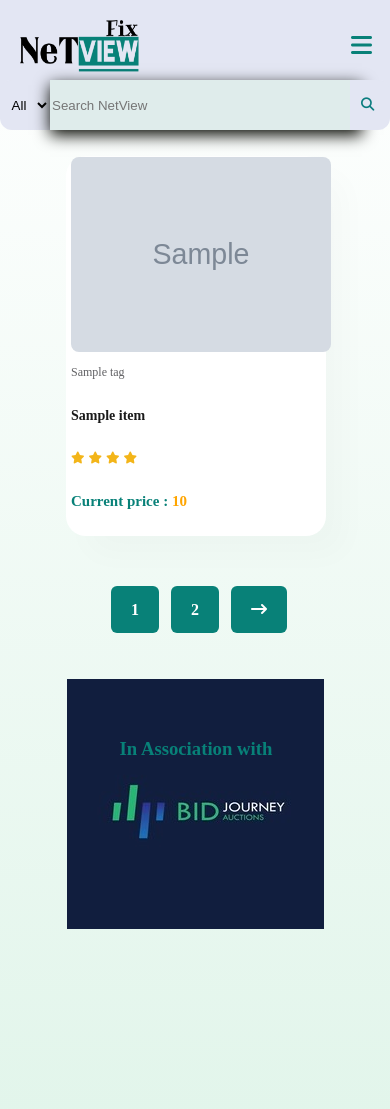
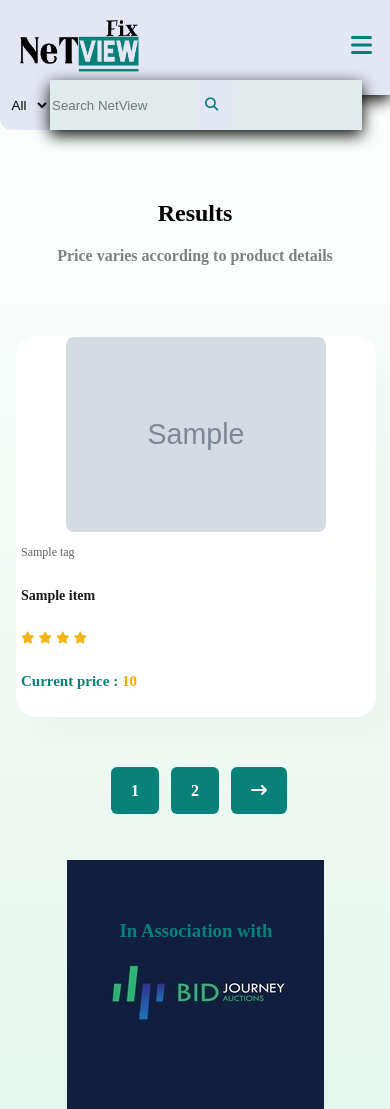
Before and after one commit to Hostine-254/Netview_Auction, a Django app: template bidding/templates/search.html in a window 390 px wide. Shown: the top 1109 px of the page. Run offline with Django 3.2, Linux system fonts and the light colour scheme; the template is opened without the code that fills it: most values are stand-ins (such as "Sample title", 1, 10 or a date in 2020); grey boxes marked "Sample" are stand-in pictures; some libraries are stand-ins or nearby versions.

Commit message:
edited user interface

```diff
--- a/bidding/bidding/settings.py
+++ b/bidding/bidding/settings.py
@@ -25,7 +25,7 @@ SECRET_KEY = 'vhzy_m5%i=mo*cq4+j$i5-2)kc_9s+%&t5s+dkz5ck_%m5dhhs'
 # SECURITY WARNING: don't run with debug turned on in production!
 DEBUG = True
 
-ALLOWED_HOSTS = ['2539-80-240-202-236.ngrok-free.app','localhost','127.0.0.1']
+ALLOWED_HOSTS = ['a606-80-240-202-236.ngrok-free.app','localhost','127.0.0.1']
 
 
 # Application definition
--- a/bidding/static/css/home1.css
+++ b/bidding/static/css/home1.css
@@ -252,7 +252,7 @@ display: block;
 
   /* products */
 
-  #product1{
+#product1{
     text-align: center;
     margin-left: 2%;
     margin-right: 1.5%;
@@ -785,6 +785,11 @@ footer .copyright{
     border-top-right-radius: 5px;
 }
 
+.search-dat{
+    margin-top: 200px;
+    margin-bottom: 20px;
+}
+
 /*container7 */
 
  /* small devices */
@@ -815,6 +820,12 @@ footer .copyright{
     }
   }
   @media screen and (max-width: 676px){
+    .nav-search .search-icon{
+        position: inherit;
+        right: 40%;
+
+
+    }
     #navibar li{
         padding: 0 16px;
     }
@@ -865,6 +876,10 @@ footer .copyright{
     .banner img{
         width: 100%;
         height: 200px;
+    }
+    #product1 .pro{
+        width: 50%;
+        min-width: 350px;
     }
     #product1 .pro-container{
         justify-content: center;
@@ -985,6 +1000,7 @@ footer .copyright{
         justify-content: center;
         margin-right: 35px;
     }
+
     #prodetails .single-pro-details{
         width: 100%;
         padding-top: 40px;
@@ -1027,7 +1043,7 @@ footer .copyright{
         margin-left: -20px;
     }
     #prodetails .single-pro-image img{
-        width: 310px;
+        width: 370px;
     }
     #prodetails .single-pro-details{
         align-items: center;
--- a/bidding/templates/addItem.html
+++ b/bidding/templates/addItem.html
@@ -33,7 +33,7 @@
             </select>
             <form id="formku" class="search1" action="{% url 'search' %}" method="post">
                 {% csrf_token %}
-            <input type="search" placeholder="Search NetView"class="search-input">
+            <input type="search" placeholder="Search NetView"class="search-input" name="searched">
 
             </form>
 
--- a/bidding/templates/bids.html
+++ b/bidding/templates/bids.html
@@ -30,7 +30,7 @@
         </select>
         <form id="formku" class="search1" action="{% url 'search' %}" method="post">
             {% csrf_token %}
-        <input type="search" placeholder="Search NetView"class="search-input">
+        <input type="search" placeholder="Search NetView"class="search-input" name="searched">
 
         </form>
 
--- a/bidding/templates/header_1.html
+++ b/bidding/templates/header_1.html
@@ -32,7 +32,7 @@
         </select>
         <form id="formku" class="search1" action="{% url 'search' %}" method="post">
             {% csrf_token %}
-        <input type="search" placeholder="Search NetView"class="search-input">
+        <input type="search" placeholder="Search NetView"class="search-input" name="searched">
 
         </form>
 
--- a/bidding/templates/home.html
+++ b/bidding/templates/home.html
@@ -35,7 +35,7 @@
         </select>
         <form id="formku" class="search1" action="{% url 'search' %}" method="post">
             {% csrf_token %}
-        <input type="search" placeholder="Search NetView"class="search-input">
+        <input type="search" placeholder="Search NetView"class="search-input" name="searched">
 
         </form>
 
@@ -78,7 +78,7 @@
         <div class="pro-container">
 {% for i in items%}
             <div class="pro">
-                <a href="items/prod?id={{i.id}}"><img src="{{i.profile.url}}" style="width: 260px;"></a>
+                <a href="items/prod?id={{i.id}}"><img src="{{i.profile.url}}" style="width: 100%; margin-top: 4px;"></a>
                 <div class="des">
                     <span>{{i.tag}}</span>
                     <h5>{{i.name}}</h5>
--- a/bidding/templates/home1.html
+++ b/bidding/templates/home1.html
@@ -30,7 +30,7 @@
         </select>
         <form id="formku" class="search1" action="{% url 'search' %}" method="post">
             {% csrf_token %}
-        <input type="search" placeholder="Search NetView"class="search-input">
+        <input type="search" placeholder="Search NetView"class="search-input" name="searched">
 
         </form>
 
--- a/bidding/templates/search.html
+++ b/bidding/templates/search.html
@@ -1,8 +1,11 @@
 {% extends 'header_1.html' %}
 {% block content %}
+<center>
+<div class="search-dat">
+    {% if items %}
+    <h2>Results</h2>
+    <p style="color: grey; font-weight: 800;">Price varies according to product details</p>
 <section id="product1" class="section-p1">
-    <h2>Featured Products</h2>
-    <p>This Weeks' available collections</p>
     <div class="pro-container">
 {% for i in items%}
         <div class="pro">
@@ -34,5 +37,12 @@
     <a href="#"><i class="fa-solid fa-arrow-right-long"></i></a>
 
 </section>
+{% elif searched %}
+     <h3 style="color: grey; font-weight: 900;">No results for {{searched}}.</h3>
+     <p style="color: grey; font-weight: 800;">Check your spellings or Use more verbose terms</p>
+
+{% endif %}
+</div>
+</center>
 
 {% endblock %}
--- a/bidding/templates/sproduct.html
+++ b/bidding/templates/sproduct.html
@@ -30,12 +30,12 @@
         </select>
         <form id="formku" class="search1" action="{% url 'search' %}" method="post">
             {% csrf_token %}
-        <input type="search" placeholder="Search NetView"class="search-input">
+        <input type="search" placeholder="Search NetView"class="search-input" name="searched">
 
         </form>
 
         <div class="search-icon">
-            <button form="formku"><i class="fa-solid fa-magnifying-glass" style="color: #0b7d7f; position: relative;" ></i></button>
+            <button id="m-glass" form="formku"><i class="fa-solid fa-magnifying-glass" style="color: #0b7d7f; position: relative;" ></i></button>
         </div>
 
 
```
Also changed, not shown: bidding/accounts/views.py (+10 -1 lines), bidding/media/pics/jbl1_G8ejJA5.jpg (added), bidding/media/pics/jbl2_Ik7PUkh.jpg (added), bidding/media/pics/jbl_xxIuUH8.jpg (added), bidding/media/pics/lapi1_XyCO1Wm.jpg (added), bidding/media/pics/lapi2_adw7Ka8.jpg (added), 2 other files.
